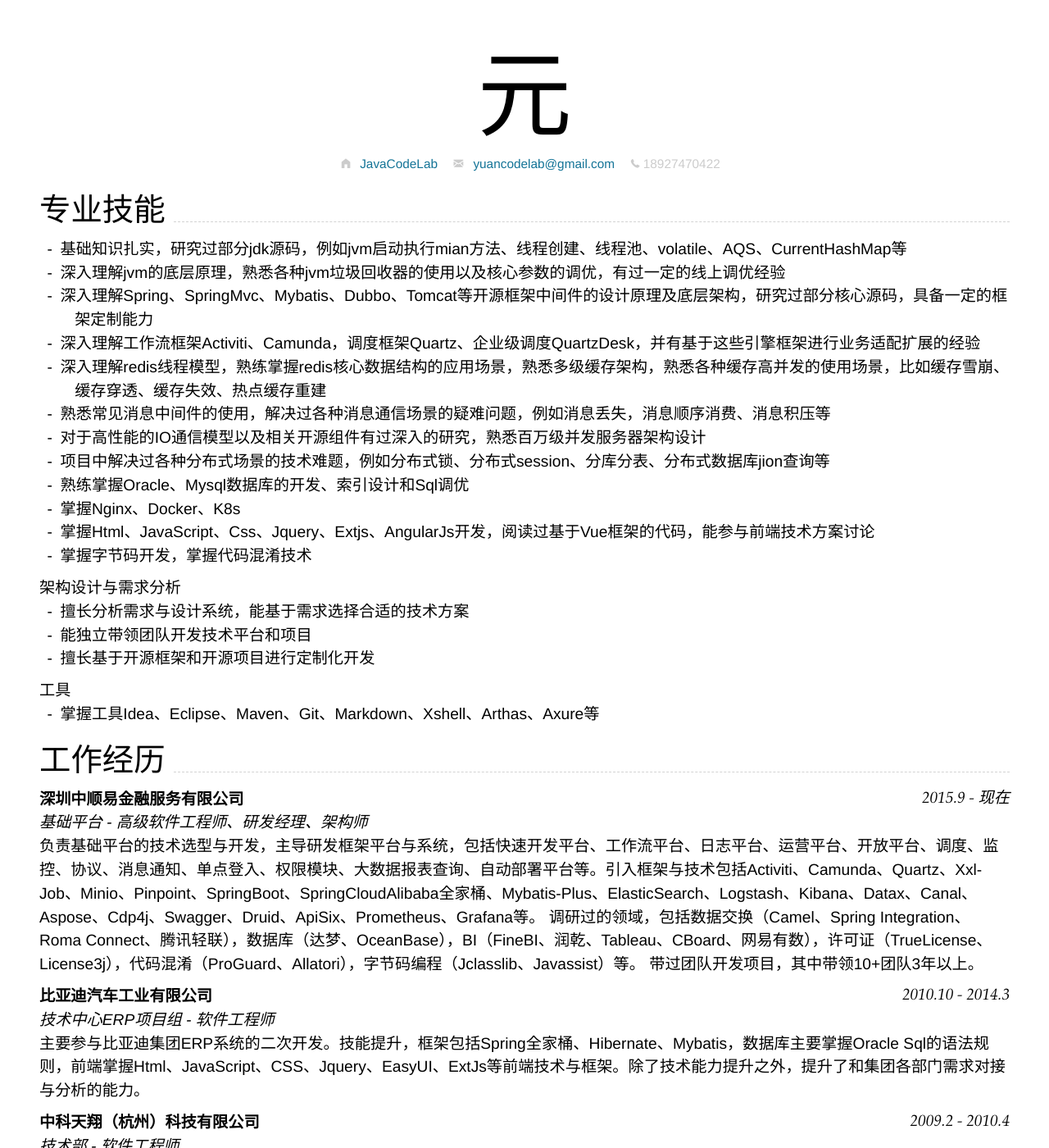
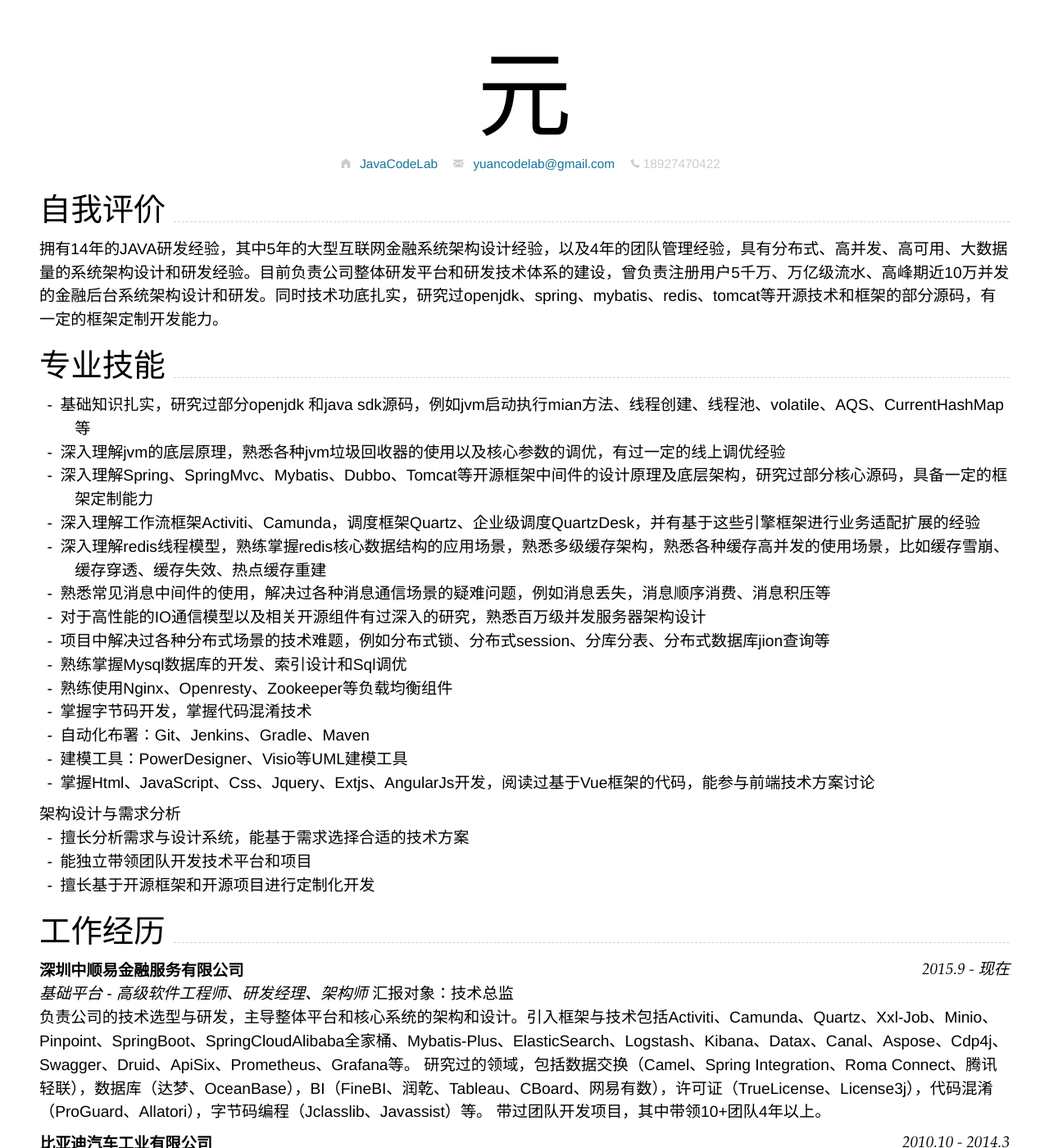
Before and after one commit to yuanCodeLab/cv, a Jekyll site: the page built from index.md, in a window 1280 px wide and 1400 px high. Shown: the whole window at 82% size. Built offline with Jekyll 4.4.1, drawn with Linux system fonts in a browser that asks for light colours; nearby versions of some CDN libraries; some of the changed text lies outside the part shown.

Commit message:
Update index.md

```diff
--- a/index.md
+++ b/index.md
@@ -22,8 +22,11 @@ Supported arguments:
 
 {% include cv-contact.html %}
 
+## 自我评价
+ 拥有14年的JAVA研发经验，其中5年的大型互联网金融系统架构设计经验，以及4年的团队管理经验，具有分布式、高并发、高可用、大数据量的系统架构设计和研发经验。目前负责公司整体研发平台和研发技术体系的建设，曾负责注册用户5千万、万亿级流水、高峰期近10万并发的金融后台系统架构设计和研发。同时技术功底扎实，研究过openjdk、spring、mybatis、redis、tomcat等开源技术和框架的部分源码，有一定的框架定制开发能力。
+
 ## 专业技能
-- 基础知识扎实，研究过部分jdk源码，例如jvm启动执行mian方法、线程创建、线程池、volatile、AQS、CurrentHashMap等
+- 基础知识扎实，研究过部分openjdk 和java sdk源码，例如jvm启动执行mian方法、线程创建、线程池、volatile、AQS、CurrentHashMap等
 - 深入理解jvm的底层原理，熟悉各种jvm垃圾回收器的使用以及核心参数的调优，有过一定的线上调优经验
 - 深入理解Spring、SpringMvc、Mybatis、Dubbo、Tomcat等开源框架中间件的设计原理及底层架构，研究过部分核心源码，具备一定的框架定制能力
 - 深入理解工作流框架Activiti、Camunda，调度框架Quartz、企业级调度QuartzDesk，并有基于这些引擎框架进行业务适配扩展的经验
@@ -31,28 +34,28 @@ Supported arguments:
 - 熟悉常见消息中间件的使用，解决过各种消息通信场景的疑难问题，例如消息丢失，消息顺序消费、消息积压等
 - 对于高性能的IO通信模型以及相关开源组件有过深入的研究，熟悉百万级并发服务器架构设计
 - 项目中解决过各种分布式场景的技术难题，例如分布式锁、分布式session、分库分表、分布式数据库jion查询等
-- 熟练掌握Oracle、Mysql数据库的开发、索引设计和Sql调优
-- 掌握Nginx、Docker、K8s
+- 熟练掌握Mysql数据库的开发、索引设计和Sql调优
+- 熟练使用Nginx、Openresty、Zookeeper等负载均衡组件
+- 掌握字节码开发，掌握代码混淆技术
+- 自动化布署：Git、Jenkins、Gradle、Maven
+- 建模工具：PowerDesigner、Visio等UML建模工具
 - 掌握Html、JavaScript、Css、Jquery、Extjs、AngularJs开发，阅读过基于Vue框架的代码，能参与前端技术方案讨论
-- 掌握字节码开发，掌握代码混淆技术
+
 
 ### 架构设计与需求分析
 - 擅长分析需求与设计系统，能基于需求选择合适的技术方案
 - 能独立带领团队开发技术平台和项目
 - 擅长基于开源框架和开源项目进行定制化开发
 
-### 工具
-- 掌握工具Idea、Eclipse、Maven、Git、Markdown、Xshell、Arthas、Axure等
-
 
 
 ## 工作经历
 ### **深圳中顺易金融服务有限公司** `2015.9 - 现在`
 
-_基础平台 - 高级软件工程师、研发经理、架构师_<br>
-负责基础平台的技术选型与开发，主导研发框架平台与系统，包括快速开发平台、工作流平台、日志平台、运营平台、开放平台、调度、监控、协议、消息通知、单点登入、权限模块、大数据报表查询、自动部署平台等。引入框架与技术包括Activiti、Camunda、Quartz、Xxl-Job、Minio、Pinpoint、SpringBoot、SpringCloudAlibaba全家桶、Mybatis-Plus、ElasticSearch、Logstash、Kibana、Datax、Canal、Aspose、Cdp4j、Swagger、Druid、ApiSix、Prometheus、Grafana等。
-调研过的领域，包括数据交换（Camel、Spring Integration、Roma Connect、腾讯轻联），数据库（达梦、OceanBase），BI（FineBI、润乾、Tableau、CBoard、网易有数），许可证（TrueLicense、License3j），代码混淆（ProGuard、Allatori），字节码编程（Jclasslib、Javassist）等。
-带过团队开发项目，其中带领10+团队3年以上。
+_基础平台 - 高级软件工程师、研发经理、架构师_  汇报对象：技术总监<br>
+负责公司的技术选型与研发，主导整体平台和核心系统的架构和设计。引入框架与技术包括Activiti、Camunda、Quartz、Xxl-Job、Minio、Pinpoint、SpringBoot、SpringCloudAlibaba全家桶、Mybatis-Plus、ElasticSearch、Logstash、Kibana、Datax、Canal、Aspose、Cdp4j、Swagger、Druid、ApiSix、Prometheus、Grafana等。
+研究过的领域，包括数据交换（Camel、Spring Integration、Roma Connect、腾讯轻联），数据库（达梦、OceanBase），BI（FineBI、润乾、Tableau、CBoard、网易有数），许可证（TrueLicense、License3j），代码混淆（ProGuard、Allatori），字节码编程（Jclasslib、Javassist）等。
+带过团队开发项目，其中带领10+团队4年以上。
 
 
 ### **比亚迪汽车工业有限公司** `2010.10 - 2014.3`
@@ -63,7 +66,7 @@ _技术中心ERP项目组 - 软件工程师_<br>
 ### **中科天翔（杭州）科技有限公司** `2009.2 - 2010.4`
 
 _技术部 - 软件工程师_<br>
-参与财政行业应用软件产品的研发。技能掌握，Java基础、Html、JavaScript、Css，框架包括Strusts、Hibernate，开始接触Oracle数据库的Sql编写，存储过程的调试。参与过客户现场需求调研与开发，异地封闭开发。
+实习单位，同时也是参加工作后的第一家公司，参与财政行业应用软件产品的研发。技能掌握，Java基础、Html、JavaScript、Css，框架包括Strusts、Hibernate，开始接触Oracle数据库的Sql编写，存储过程的调试。参与过客户现场需求调研与开发，异地封闭开发。
 
 
 ## 项目经验
@@ -134,22 +137,6 @@ _技术部 - 软件工程师_<br>
 
 ## 分布式架构经验
 
-| 拥有解决方案的领域 | |  接触过的领域 |
-|:---------:|-|:-------:|
-|    工作流    | |   协议    |
-|    调度     | |   对账    |
-|    权限     | |  收银台订单  |
-|   单点登入    | |   会员    |
-|  自动部署平台   | |   资金    |
-|   消息通知    | |   交易    |
-|    网关     | |   计费    |
-|   开放平台    | |   会计    |
-|  异构系统集成   | |  信托柜台   |
-|   规则引擎    | |  资金预付   |
-|   监控预警    | |  家族信托   |
-|    门户     | |   清结算   |
-|   BI报表    | |  薪酬风险金  |
-|   大数据查询   | |         |
 
 
 ## 教育
```
